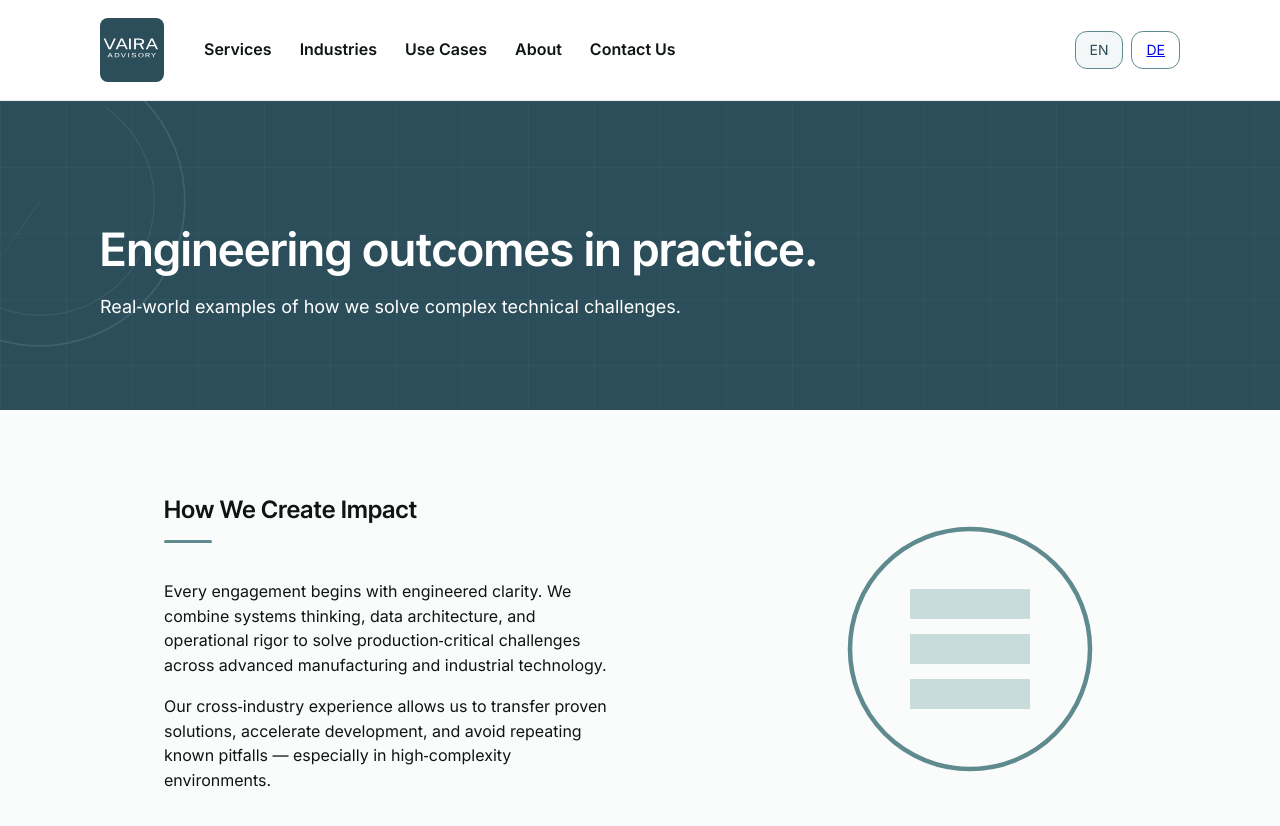
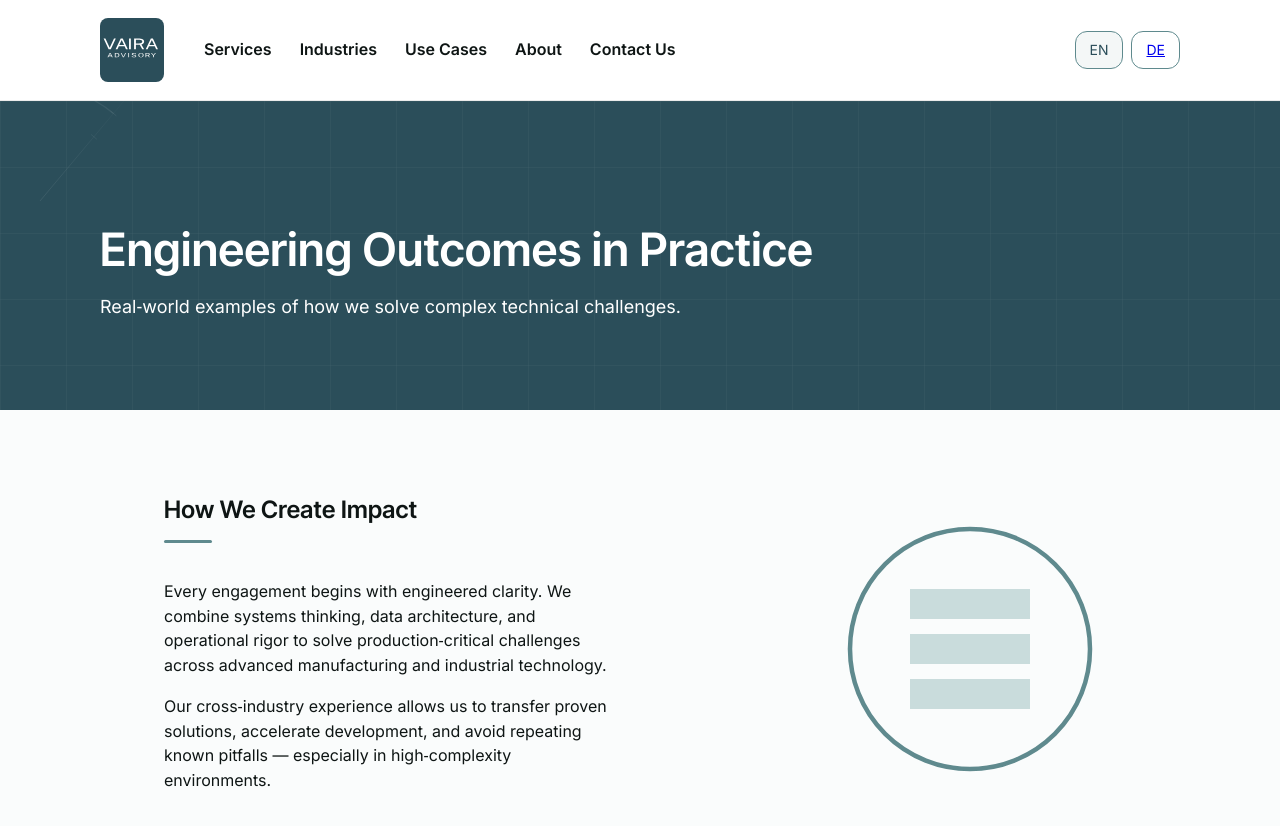
Before and after one commit to raphaelheeb/vaira-advisory, a Jekyll site: the page built from use-cases/index.html, in a window 1280 px wide and 900 px high. Shown: the top 826 px of the window. Built offline with Jekyll 4.4.1, drawn with Linux system fonts in a browser that asks for light colours.

Commit message:
Update index.html

```diff
--- a/use-cases/index.html
+++ b/use-cases/index.html
@@ -9,7 +9,7 @@
 <!-- HERO -->
 <section id="hero" class="hero hero--clean">
   <div class="content-wrapper">
-    <h1 class="hero-title">Engineering outcomes in practice.</h1>
+    <h1 class="hero-title">Engineering Outcomes in Practice</h1>
     <p class="hero-sub">
       Real‑world examples of how we solve complex technical challenges.
     </p>
@@ -25,7 +25,7 @@
           <stop offset="100%" stop-color="white" stop-opacity="0.05" />
         </linearGradient>
       </defs>
-      <g transform="rotate(125 210 210)">
+      <g transform="rotate(-50 210 210)">
         <path d="M20 210 A190 190 0 0 1 400 210"
               stroke="white" stroke-width="1.75" stroke-opacity="0.55" vector-effect="non-scaling-stroke" />
         <path d="M60 210 A150 150 0 0 1 360 210"
@@ -117,9 +117,9 @@
   </div>
 </section>
 
-<!-- SECTION 4: USE CASE 3 (WHITE WITH BORDER) -->
+<!-- SECTION 4: USE CASE 3 (WHITE BACKGROUND, NO CARD FRAME) -->
 <section class="section">
-  <div class="content-wrapper wrapper--narrow" style="border:1px solid var(--line); border-radius:12px; padding:32px;">
+  <div class="content-wrapper wrapper--narrow">
     <h3>End‑to‑End Process Optimization for a High‑Mix, Low‑Volume Factory</h3>
     <p><strong>Operations Engineering · Digital Twins · Flow Optimization</strong></p>
 
@@ -138,8 +138,8 @@
   </div>
 </section>
 
-<!-- SECTION 5: WHERE THESE USE CASES MATTER (3×1 GRID) -->
-<section class="section section--alt">
+<!-- SECTION 5: WHERE THESE USE CASES MATTER (LIGHT BACKGROUND, 3×1 GRID) -->
+<section class="section section--lighter">
   <div class="content-wrapper wrapper--narrow">
     <h2>Where These Use Cases Matter</h2>
 
@@ -177,7 +177,9 @@
 <section class="section section--gradient">
   <div class="content-wrapper wrapper--narrow">
     <h2>Discuss Your Technical Challenge</h2>
-    <p>We support teams where complexity, precision, and speed are critical.</p>
+    <p style="margin-top: 12px; margin-bottom: 24px;">
+      We support teams where complexity, precision, and speed are critical.
+    </p>
     <a href="/contact" class="cta-btn cta-btn--primary">Start a Conversation</a>
   </div>
 </section>
```
